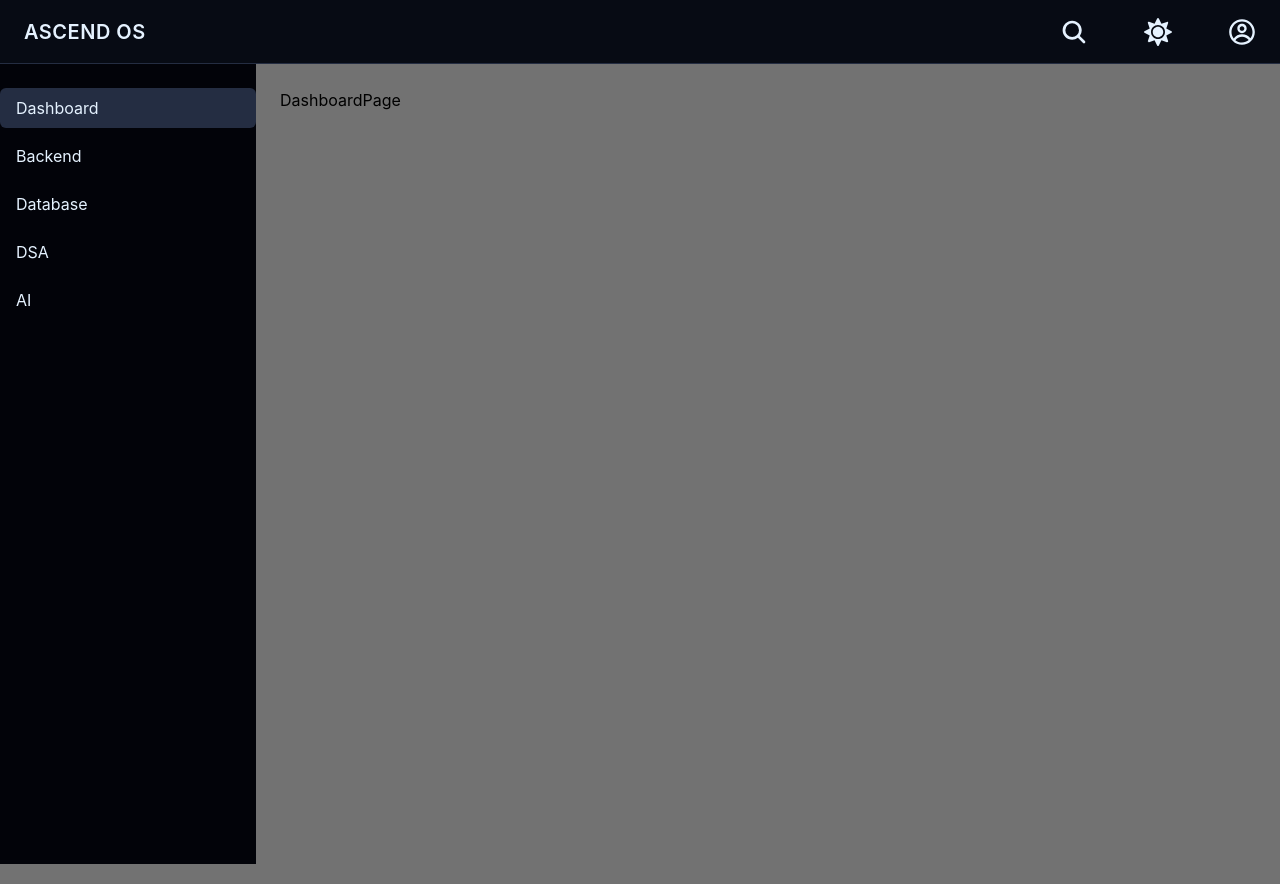
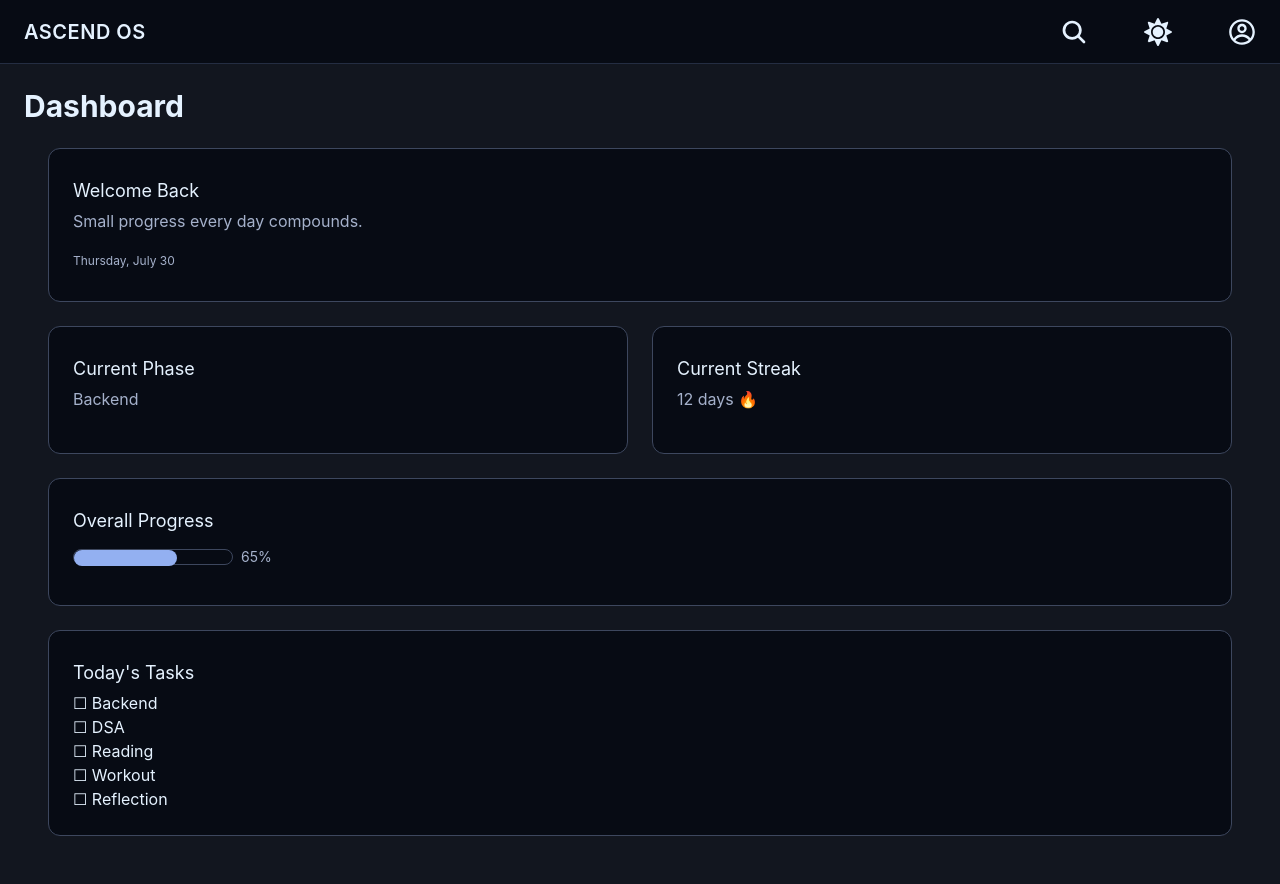
Before and after one commit to Rishab-Jain-81/Ascend-OS, a React (Vite) app: page / in a window 1280 px wide. Built offline with nearby package versions, Linux system fonts and the light colour scheme.

Commit message:
feat: build dashboard foundation UI

```diff
--- a/package.json
+++ b/package.json
@@ -1,6 +1,6 @@
 {
   "name": "ascend-os",
-  "version": "0.1.0",
+  "version": "0.2.0",
   "private": true,
   "type": "module",
   "scripts": {
--- a/src/app/layouts/AppLayout.jsx
+++ b/src/app/layouts/AppLayout.jsx
@@ -1,5 +1,5 @@
 import Navbar from '../../components/common/Navbar';
-import Sidebar from '../../components/common/Sidebar';
+// import Sidebar from '../../components/common/Sidebar';
 import { Outlet } from 'react-router-dom';
 
 function AppLayout() {
@@ -7,8 +7,8 @@ function AppLayout() {
     <div className="min-h-screen">
       <Navbar />
       <div className="flex">
-        <Sidebar />
-        <main className="flex-1 p-6">
+        {/* <Sidebar /> */}
+        <main className="flex-1 p-6 bg-(--bg-light) text-(--text)">
           <Outlet />
         </main>
       </div>
--- /dev/null
+++ b/src/components/ui/Card.jsx
@@ -0,0 +1,10 @@
+function Card({ children, className = '' }) {
+  return (
+    <div
+      className={`w-full min-h-32 h-auto p-6 bg-(--bg) rounded-xl border border-(--border) text-(--text) ${className}`}
+    >
+      {children}
+    </div>
+  );
+}
+export default Card;
--- a/src/features/dashboard/pages/DashboardPage.jsx
+++ b/src/features/dashboard/pages/DashboardPage.jsx
@@ -1,5 +1,53 @@
+import Card from '../../../components/ui/Card.jsx';
+
 function DashboardPage() {
-  return <h1>DashboardPage</h1>;
+  return (
+    <>
+      <h1 className="text-3xl font-bold">Dashboard</h1>
+      <div className="grid sm:grid-cols-2 grid-cols-1 p-6 gap-6">
+        <Card className="col-span-2">
+          <h2 className="text-lg/9 ">Welcome Back</h2>
+          <p className="text-base text-(--text-muted) pb-3">
+            Small progress every day compounds.
+          </p>
+          <span className="text-xs/8 text-(--text-muted)">
+            Thursday, July 30
+          </span>
+        </Card>
+
+        <Card className="col-span-2 sm:col-span-1">
+          <h2 className="text-lg/9">Current Phase</h2>
+          <span className="text-base text-(--text-muted)">Backend</span>
+        </Card>
+
+        <Card className="col-span-2 sm:col-span-1">
+          <h2 className="text-lg/9">Current Streak</h2>
+          <span className="text-base text-(--text-muted)">12 days 🔥</span>
+        </Card>
+
+        <Card className="col-span-2">
+          <h2 className="text-lg/9">Overall Progress</h2>
+          <div className="flex items-center  gap-2 pt-2">
+            <div className="w-40 h-4 border border-(--border) rounded-lg ">
+              <div className="w-[65%] h-4 bg-(--primary) rounded-lg"></div>
+            </div>
+            <span className="text-sm text-(--text-muted) ">65%</span>
+          </div>
+        </Card>
+
+        <Card className="col-span-2">
+          <h2 className="text-lg/9">Today's Tasks</h2>
+          <ul>
+            <li>☐ Backend</li>
+            <li>☐ DSA</li>
+            <li>☐ Reading</li>
+            <li>☐ Workout</li>
+            <li>☐ Reflection</li>
+          </ul>
+        </Card>
+      </div>
+    </>
+  );
 }
 
 export default DashboardPage;
--- a/src/index.css
+++ b/src/index.css
@@ -52,7 +52,7 @@ html,
 body {
   min-height: 100vh;
   margin: 0;
-  background: rgb(114, 114, 114);
+  background: var(--bg-light);
 }
 
 #root {
```
